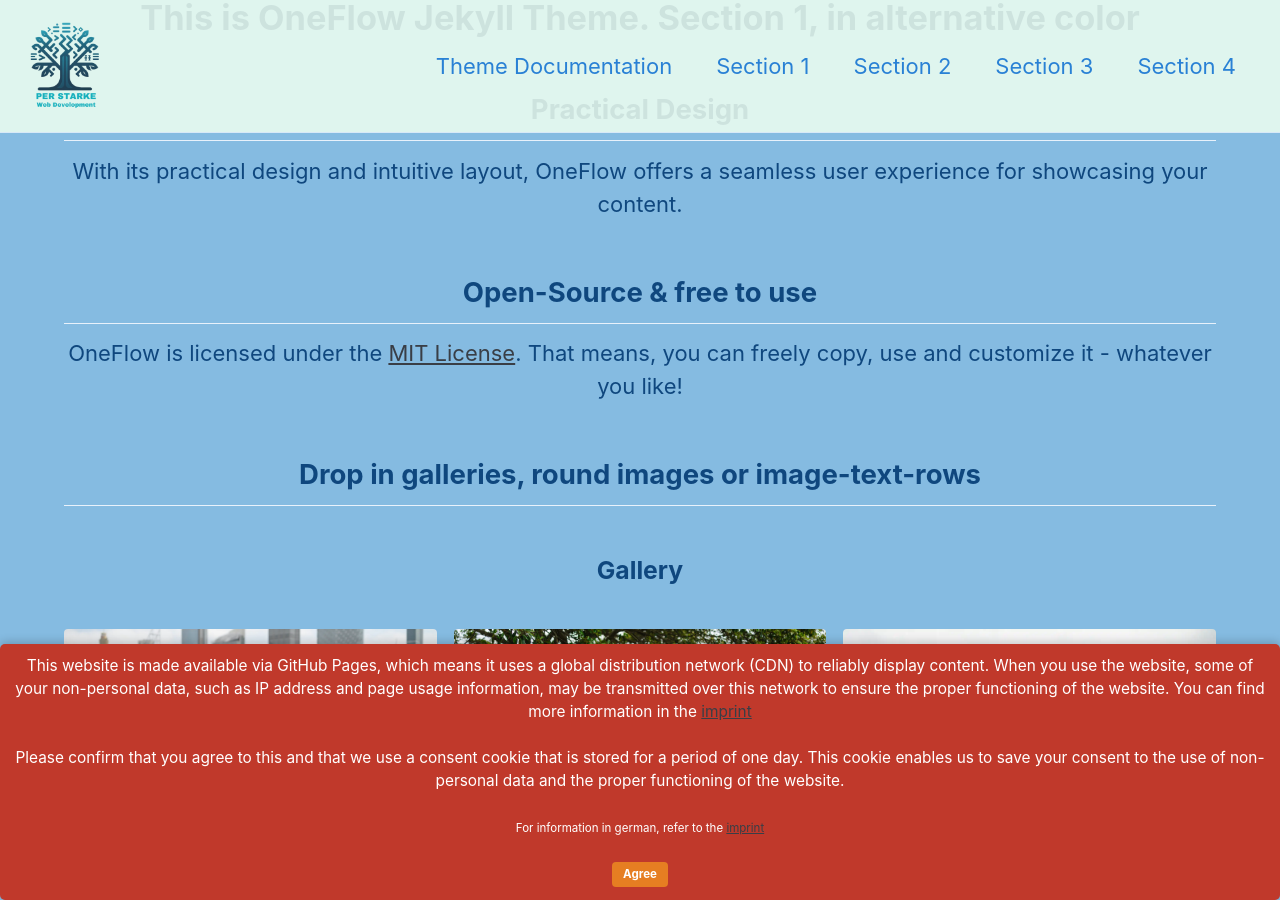
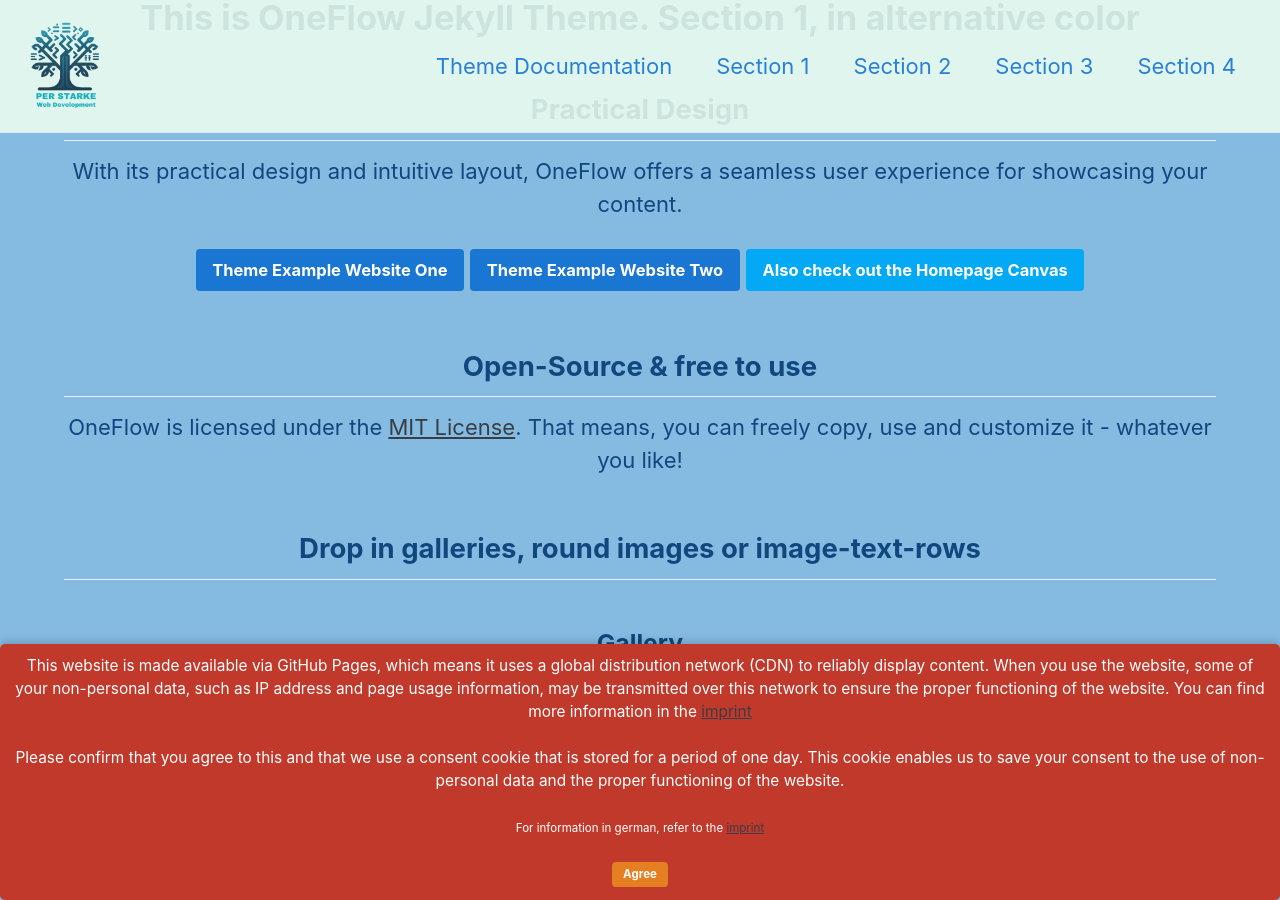
Before and after one commit to perstarke-webdev/oneflow-jekyll-theme, a Jekyll site: the page built from _pages/index.html, in a window 1280 px wide and 900 px high, scrolled down 1116 px. Built offline with Jekyll 4.4.1, drawn with Linux system fonts in a browser that asks for light colours; cached includes are drawn as plain includes.

Commit message:
link to canvas and example-sites
close #29

```diff
--- a/_pages/index.html
+++ b/_pages/index.html
@@ -92,6 +92,16 @@ image-text-row-two:
     <h2>Practical Design</h2>
 
     <p>With its practical design and intuitive layout, OneFlow offers a seamless user experience for showcasing your content.</p>
+
+    <a href="https://oneflow-jekyll-theme-example-one.github.io/" rel="noopener noreferrer nofollow" target="_blank" class="btn btn--primary">
+        Theme Example Website One
+    </a>
+    <a href="https://oneflow-jekyll-theme-example-two.github.io/" rel="noopener noreferrer nofollow" target="_blank" class="btn btn--primary">
+        Theme Example Website Two
+    </a>
+    <a href="https://perstarke-webdev.de/canvas" rel="noopener noreferrer nofollow" target="_blank" class="btn btn--info">
+        Also check out the Homepage Canvas
+    </a>
 
     <h2>Open-Source & free to use</h2>
 
```
